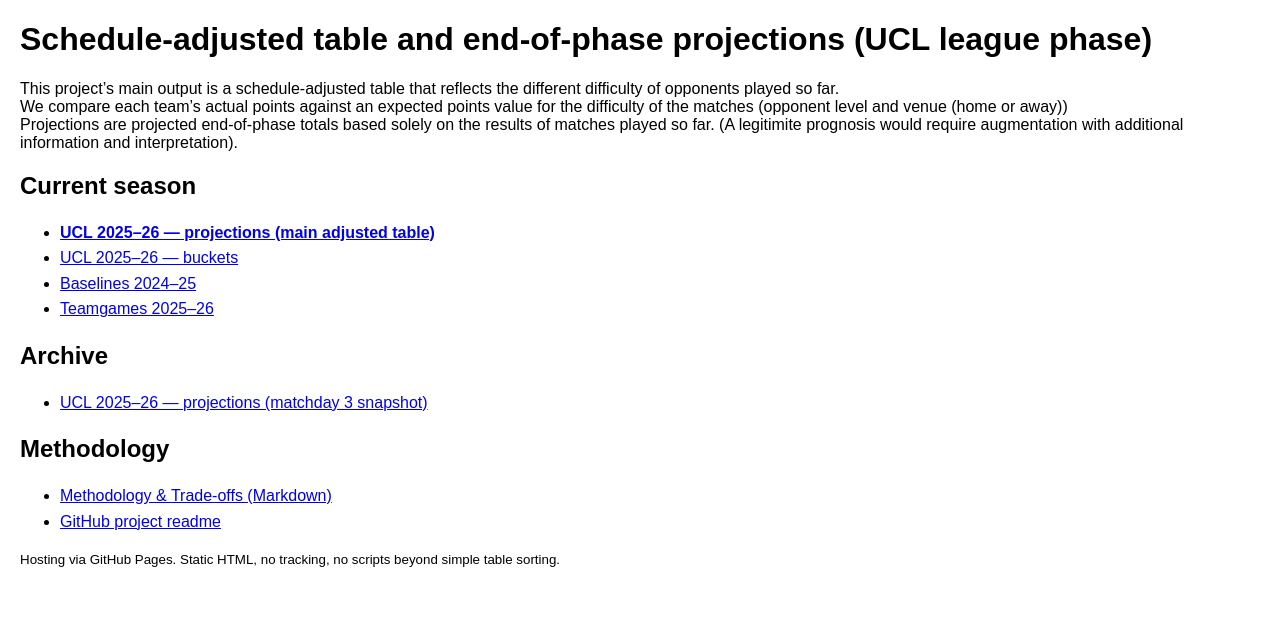
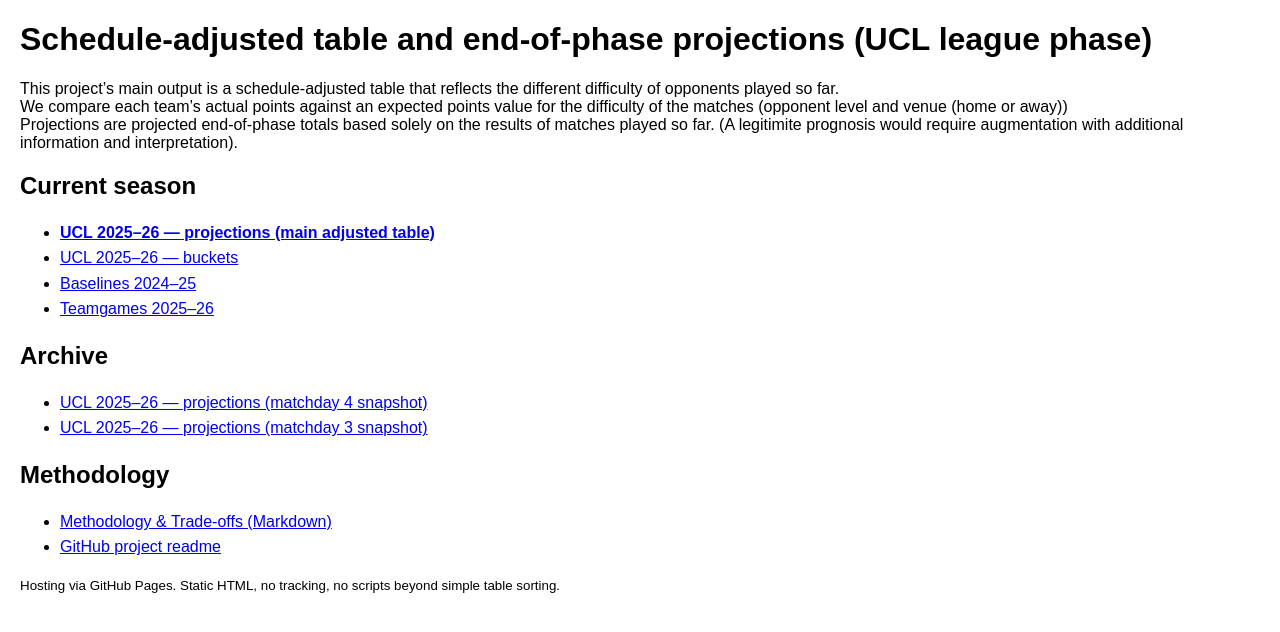
Before and after one commit to pnmxman/ucl-schedule-adjusted-table-uv, a plain HTML site: page docs/index.html in a window 1280 px wide. Drawn offline with Linux system fonts and the light colour scheme.

Commit message:
updated published html in docs

```diff
--- a/docs/index.html
+++ b/docs/index.html
@@ -23,6 +23,7 @@
 
   <h2>Archive</h2>
   <ul>
+    <li><a href="ucl/archive/2025-26/md4/projections_ucl_2025-26.html">UCL 2025–26 — projections (matchday 4 snapshot)</a></li>
     <li><a href="ucl/archive/2025-26/md3/projections_ucl_2025-26.html">UCL 2025–26 — projections (matchday 3 snapshot)</a></li>
   </ul>
 
```
Also changed, not shown: docs/ucl/archive/2025-26/md4/baselines_ucl_2024-25.html (renamed from data/html/baselines_ucl_2024-25.html), docs/ucl/archive/2025-26/md4/buckets_ucl_2025-26.html (renamed from data/html/buckets_ucl_2025-26.html), docs/ucl/archive/2025-26/md4/projections_ucl_2025-26.html (renamed from data/html/projections_ucl_2025-26.html), docs/ucl/archive/2025-26/md4/teamgames_ucl_2024-25.html (renamed from data/html/teamgames_ucl_2024-25.html), docs/ucl/archive/2025-26/md4/teamgames_ucl_2025-26.html (renamed from data/html/teamgames_ucl_2025-26.html).
